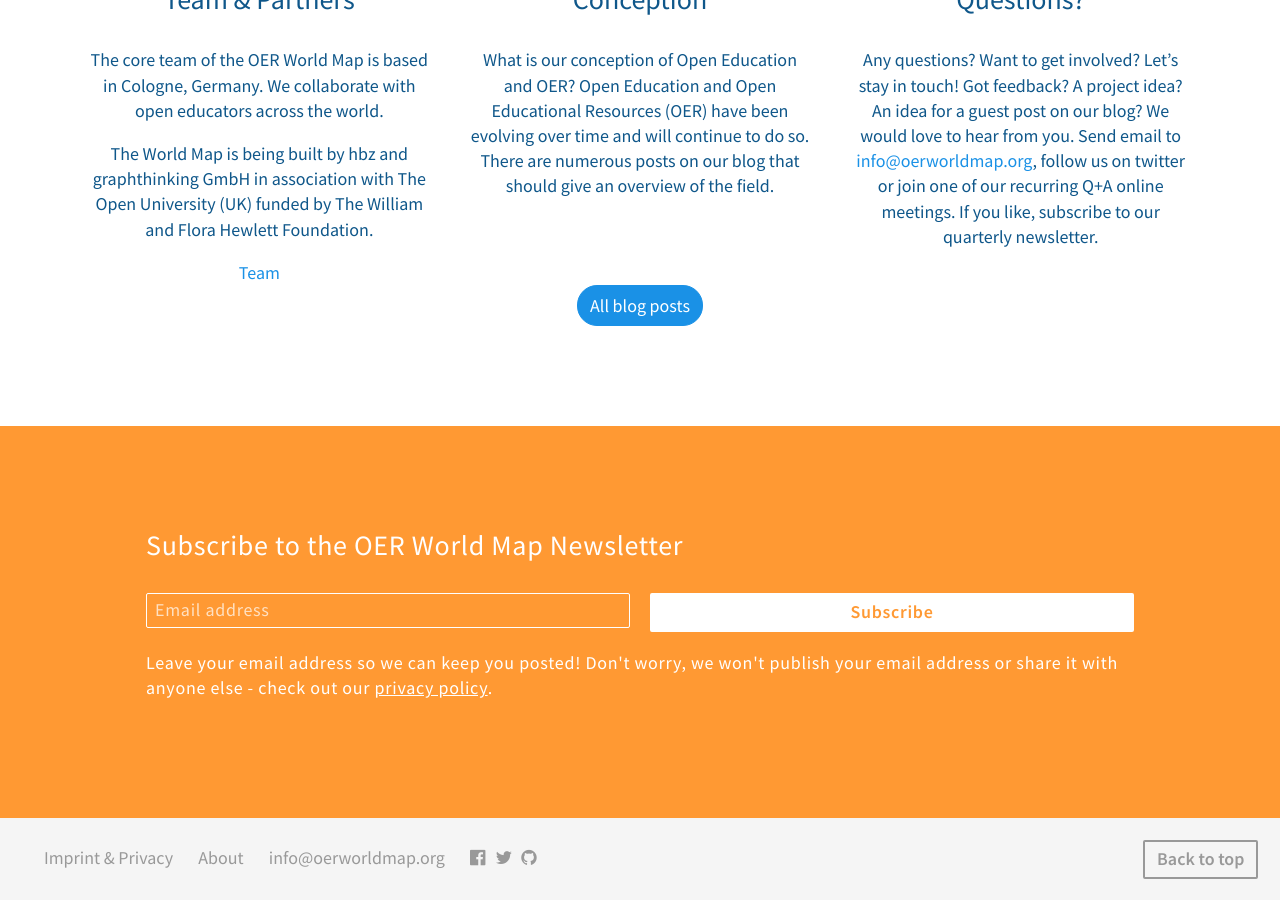
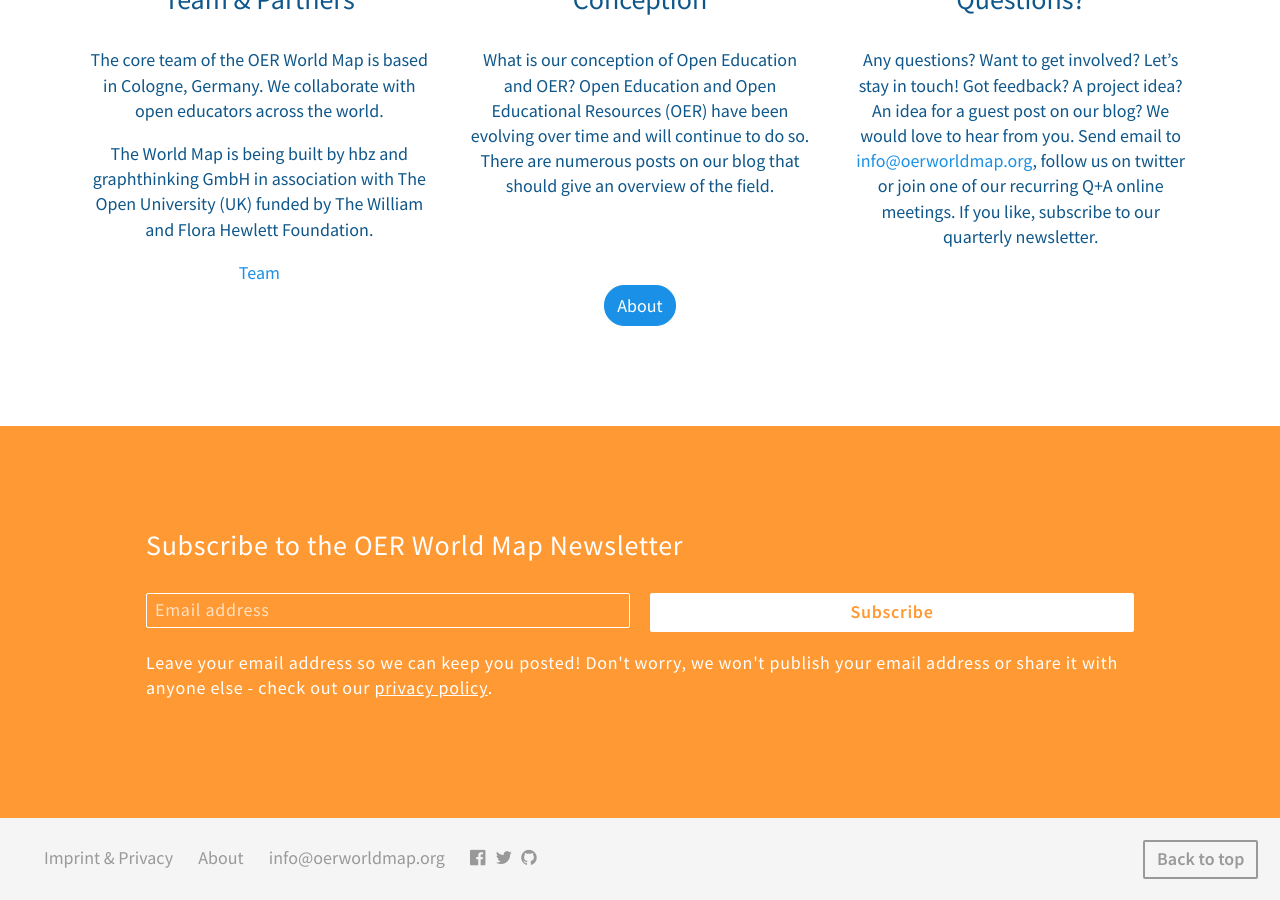
Before and after one commit to hbz/oerworldmap-ui, a Jekyll site: the page built from docs/index.html, in a window 1280 px wide and 900 px high, scrolled down 5387 px. Built offline with Jekyll 4.4.1, drawn with Linux system fonts in a browser that asks for light colours; nearby versions of some CDN libraries; comment, search, counter and statistics services are not loaded; a style sheet for code colours, icons or effects is not loaded.

Commit message:
fix error
made by myself ;-) wrong button changed

```diff
--- a/docs/index.html
+++ b/docs/index.html
@@ -1242,7 +1242,7 @@
     </div>
 
     <div class="center">
-      <a href="https://oerworldmap.wordpress.com" target="_blank" class="btnLanding">All blog posts</a>
+      <a href="/about" class="btnLanding">About</a>
     </div>
 
   </div>
```
